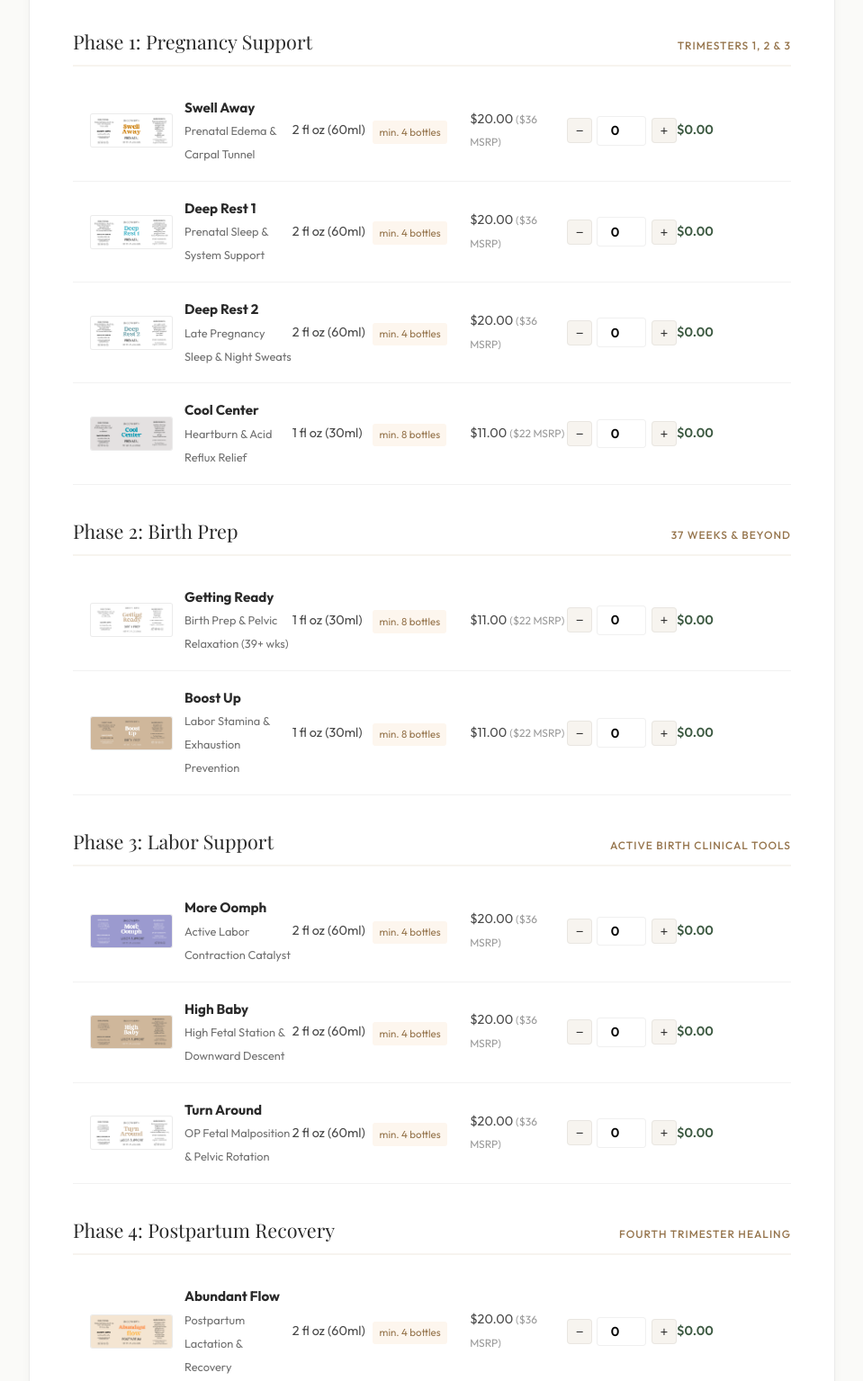
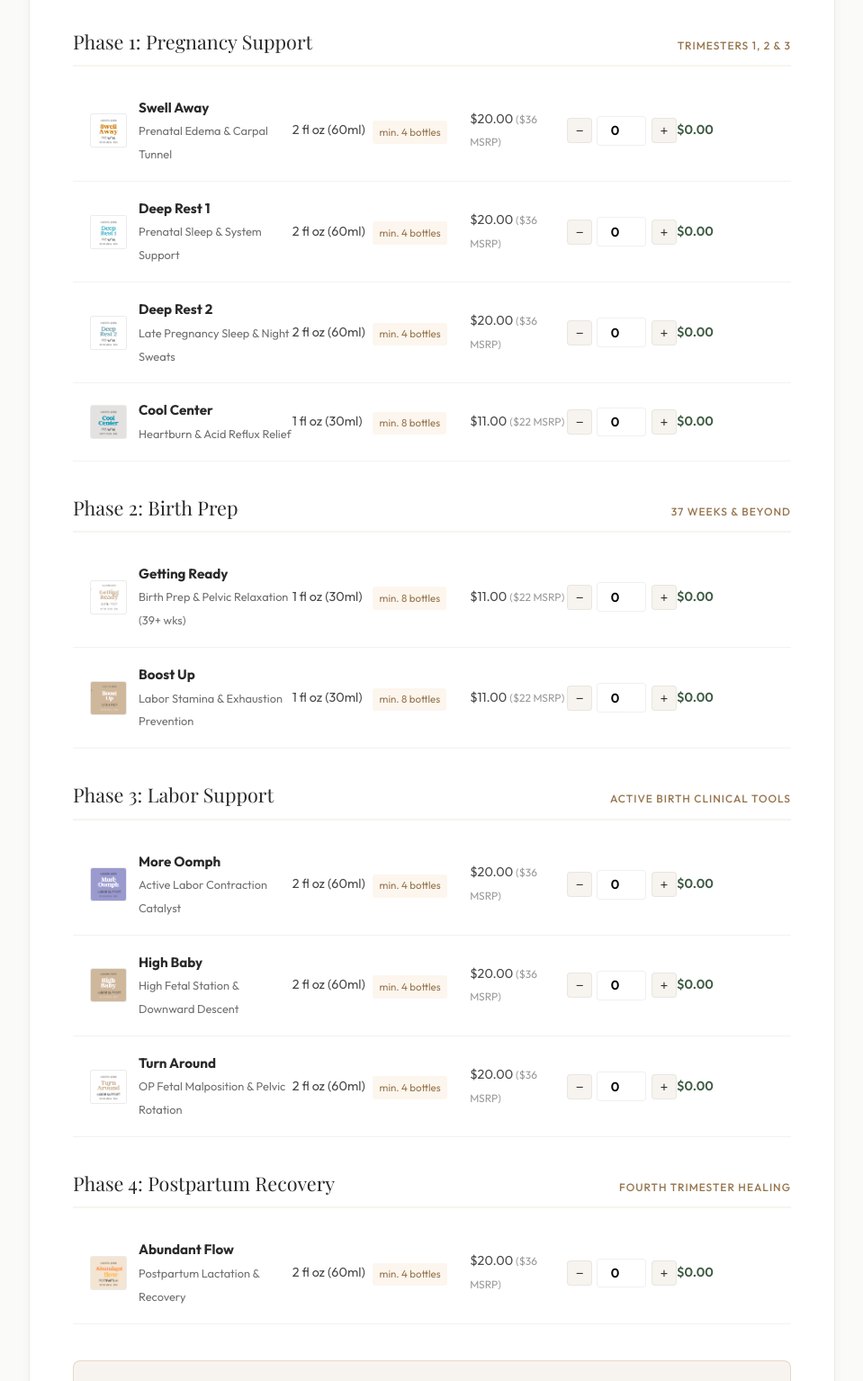
Before and after one commit to simba435/smoothbirthsite, a plain HTML site: page wholesale.html in a window 1280 px wide. Shown: the part 1440-2975 px from the top of the page at 90% size, without its empty margins (160-1119 px from the left). Drawn offline with nearby package versions, Linux system fonts and the light colour scheme; a web font is replaced by a local one.

Commit message:
Add high-resolution product badge crops to cards and wholesale form

```diff
--- a/wholesale.html
+++ b/wholesale.html
@@ -153,7 +153,7 @@
 
                     <div class="order-item-row" data-id="swell-away" data-size="2 oz" data-price="20" data-msrp="36" data-min="4">
                         <div class="item-name-col" style="display: flex; align-items: center; gap: 0.8rem;">
-                            <img src="images/products/swell-away.png" alt="Swell Away" style="height: 38px; width: auto; border-radius: 3px; border: 1px solid var(--border-light); background: #fafafa;" loading="lazy">
+                            <img src="images/products/swell-away-badge.png" alt="Swell Away" style="height: 38px; width: auto; border-radius: 3px; border: 1px solid var(--border-light); background: #fafafa;" loading="lazy">
                             <div>
                                 <strong>Swell Away</strong>
                                 <span style="font-size: 0.8rem; color: var(--text-light);">Prenatal Edema &amp; Carpal Tunnel</span>
@@ -172,7 +172,7 @@
 
                     <div class="order-item-row" data-id="deep-rest-1" data-size="2 oz" data-price="20" data-msrp="36" data-min="4">
                         <div class="item-name-col" style="display: flex; align-items: center; gap: 0.8rem;">
-                            <img src="images/products/deep-rest-1.png" alt="Deep Rest 1" style="height: 38px; width: auto; border-radius: 3px; border: 1px solid var(--border-light); background: #fafafa;" loading="lazy">
+                            <img src="images/products/deep-rest-1-badge.png" alt="Deep Rest 1" style="height: 38px; width: auto; border-radius: 3px; border: 1px solid var(--border-light); background: #fafafa;" loading="lazy">
                             <div>
                                 <strong>Deep Rest 1</strong>
                                 <span style="font-size: 0.8rem; color: var(--text-light);">Prenatal Sleep &amp; System Support</span>
@@ -191,7 +191,7 @@
 
                     <div class="order-item-row" data-id="deep-rest-2" data-size="2 oz" data-price="20" data-msrp="36" data-min="4">
                         <div class="item-name-col" style="display: flex; align-items: center; gap: 0.8rem;">
-                            <img src="images/products/deep-rest-2.png" alt="Deep Rest 2" style="height: 38px; width: auto; border-radius: 3px; border: 1px solid var(--border-light); background: #fafafa;" loading="lazy">
+                            <img src="images/products/deep-rest-2-badge.png" alt="Deep Rest 2" style="height: 38px; width: auto; border-radius: 3px; border: 1px solid var(--border-light); background: #fafafa;" loading="lazy">
                             <div>
                                 <strong>Deep Rest 2</strong>
                                 <span style="font-size: 0.8rem; color: var(--text-light);">Late Pregnancy Sleep &amp; Night Sweats</span>
@@ -210,7 +210,7 @@
 
                     <div class="order-item-row" data-id="cool-center" data-size="1 oz" data-price="11" data-msrp="22" data-min="8">
                         <div class="item-name-col" style="display: flex; align-items: center; gap: 0.8rem;">
-                            <img src="images/products/cool-center.png" alt="Cool Center" style="height: 38px; width: auto; border-radius: 3px; border: 1px solid var(--border-light); background: #fafafa;" loading="lazy">
+                            <img src="images/products/cool-center-badge.png" alt="Cool Center" style="height: 38px; width: auto; border-radius: 3px; border: 1px solid var(--border-light); background: #fafafa;" loading="lazy">
                             <div>
                                 <strong>Cool Center</strong>
                                 <span style="font-size: 0.8rem; color: var(--text-light);">Heartburn &amp; Acid Reflux Relief</span>
@@ -235,7 +235,7 @@
 
                     <div class="order-item-row" data-id="getting-ready" data-size="1 oz" data-price="11" data-msrp="22" data-min="8">
                         <div class="item-name-col" style="display: flex; align-items: center; gap: 0.8rem;">
-                            <img src="images/products/getting-ready.png" alt="Getting Ready" style="height: 38px; width: auto; border-radius: 3px; border: 1px solid var(--border-light); background: #fafafa;" loading="lazy">
+                            <img src="images/products/getting-ready-badge.png" alt="Getting Ready" style="height: 38px; width: auto; border-radius: 3px; border: 1px solid var(--border-light); background: #fafafa;" loading="lazy">
                             <div>
                                 <strong>Getting Ready</strong>
                                 <span style="font-size: 0.8rem; color: var(--text-light);">Birth Prep &amp; Pelvic Relaxation (39+ wks)</span>
@@ -254,7 +254,7 @@
 
                     <div class="order-item-row" data-id="boost-up" data-size="1 oz" data-price="11" data-msrp="22" data-min="8">
                         <div class="item-name-col" style="display: flex; align-items: center; gap: 0.8rem;">
-                            <img src="images/products/boost-up.png" alt="Boost Up" style="height: 38px; width: auto; border-radius: 3px; border: 1px solid var(--border-light); background: #fafafa;" loading="lazy">
+                            <img src="images/products/boost-up-badge.png" alt="Boost Up" style="height: 38px; width: auto; border-radius: 3px; border: 1px solid var(--border-light); background: #fafafa;" loading="lazy">
                             <div>
                                 <strong>Boost Up</strong>
                                 <span style="font-size: 0.8rem; color: var(--text-light);">Labor Stamina &amp; Exhaustion Prevention</span>
@@ -279,7 +279,7 @@
 
                     <div class="order-item-row" data-id="more-oomph" data-size="2 oz" data-price="20" data-msrp="36" data-min="4">
                         <div class="item-name-col" style="display: flex; align-items: center; gap: 0.8rem;">
-                            <img src="images/products/more-oomph.png" alt="More Oomph" style="height: 38px; width: auto; border-radius: 3px; border: 1px solid var(--border-light); background: #fafafa;" loading="lazy">
+                            <img src="images/products/more-oomph-badge.png" alt="More Oomph" style="height: 38px; width: auto; border-radius: 3px; border: 1px solid var(--border-light); background: #fafafa;" loading="lazy">
                             <div>
                                 <strong>More Oomph</strong>
                                 <span style="font-size: 0.8rem; color: var(--text-light);">Active Labor Contraction Catalyst</span>
@@ -298,7 +298,7 @@
 
                     <div class="order-item-row" data-id="high-baby" data-size="2 oz" data-price="20" data-msrp="36" data-min="4">
                         <div class="item-name-col" style="display: flex; align-items: center; gap: 0.8rem;">
-                            <img src="images/products/high-baby.png" alt="High Baby" style="height: 38px; width: auto; border-radius: 3px; border: 1px solid var(--border-light); background: #fafafa;" loading="lazy">
+                            <img src="images/products/high-baby-badge.png" alt="High Baby" style="height: 38px; width: auto; border-radius: 3px; border: 1px solid var(--border-light); background: #fafafa;" loading="lazy">
                             <div>
                                 <strong>High Baby</strong>
                                 <span style="font-size: 0.8rem; color: var(--text-light);">High Fetal Station &amp; Downward Descent</span>
@@ -317,7 +317,7 @@
 
                     <div class="order-item-row" data-id="turn-around" data-size="2 oz" data-price="20" data-msrp="36" data-min="4">
                         <div class="item-name-col" style="display: flex; align-items: center; gap: 0.8rem;">
-                            <img src="images/products/turn-around.png" alt="Turn Around" style="height: 38px; width: auto; border-radius: 3px; border: 1px solid var(--border-light); background: #fafafa;" loading="lazy">
+                            <img src="images/products/turn-around-badge.png" alt="Turn Around" style="height: 38px; width: auto; border-radius: 3px; border: 1px solid var(--border-light); background: #fafafa;" loading="lazy">
                             <div>
                                 <strong>Turn Around</strong>
                                 <span style="font-size: 0.8rem; color: var(--text-light);">OP Fetal Malposition &amp; Pelvic Rotation</span>
@@ -342,7 +342,7 @@
 
                     <div class="order-item-row" data-id="abundant-flow" data-size="2 oz" data-price="20" data-msrp="36" data-min="4">
                         <div class="item-name-col" style="display: flex; align-items: center; gap: 0.8rem;">
-                            <img src="images/products/abundant-flow.png" alt="Abundant Flow" style="height: 38px; width: auto; border-radius: 3px; border: 1px solid var(--border-light); background: #fafafa;" loading="lazy">
+                            <img src="images/products/abundant-flow-badge.png" alt="Abundant Flow" style="height: 38px; width: auto; border-radius: 3px; border: 1px solid var(--border-light); background: #fafafa;" loading="lazy">
                             <div>
                                 <strong>Abundant Flow</strong>
                                 <span style="font-size: 0.8rem; color: var(--text-light);">Postpartum Lactation &amp; Recovery</span>
```
Also changed, not shown: index.html (+10 -10 lines), images/products/abundant-flow-badge.png (added), images/products/boost-up-badge.png (added), images/products/cool-center-badge.png (added), images/products/deep-rest-1-badge.png (added), images/products/deep-rest-2-badge.png (added), images/products/getting-ready-badge.png (added), images/products/high-baby-badge.png (added), images/products/more-oomph-badge.png (added), images/products/swell-away-badge.png (added), images/products/turn-around-badge.png (added).
